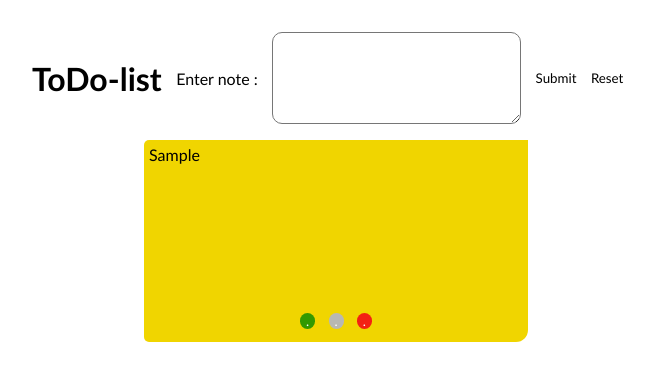
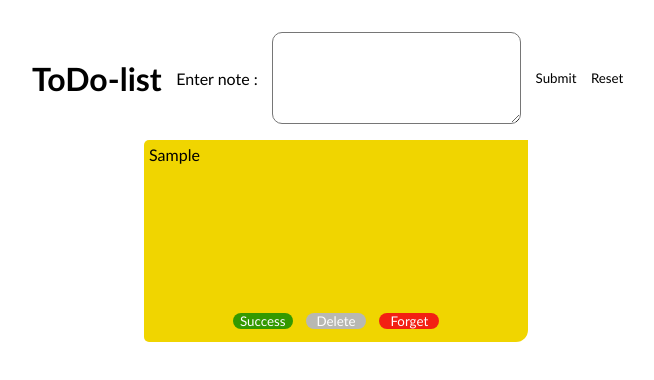
Before and after one commit to Ashkantvn/todo-list, a React (Create React App) app: page / in a window 1280 px wide. Both pictures are taken after typing "Sample" into the empty fields and a click on the button "Submit". Shown: the top 380 px of the page, without its empty margins (0-654 px from the left). Built offline with nearby package versions, Linux system fonts and the light colour scheme; the HTML template or start-up script is replaced by a standard one.

Commit message:
create buttons of item functions and edit style

```diff
--- a/src/parts/item/item.tsx
+++ b/src/parts/item/item.tsx
@@ -1,16 +1,32 @@
-import { FC } from "react";
+import { FC, useState } from "react";
 import "./style/item.css"
 import { propsOfItem } from "../../context/interface";
 
 
 const Item :FC<propsOfItem>= ({note}) => {
+  const [success , setSuccess] = useState<boolean>(false);
+  const [forget , setforget] = useState<boolean>(false);
+  const [del , setDel] = useState<boolean>(false);
+
+  const styleOfMainDiv:()=>string = ()=>{
+    if(success){
+      return "item success";
+    }if(forget){
+      return "item danger";
+    }if(del){
+      return "del-item";
+    }else{
+      return "item";
+    }
+  }
+
   return (
     <>
-      <div className="item">
+      <div className={styleOfMainDiv()}>
         <p data-testid="note-of-props">{note}</p>
-        <button className="success-button">.</button>
-        <button className="del-button" >.</button>
-        <button className="danger-button">.</button>
+        <button onClick={()=>{setSuccess(success=>!success)}} className="success">Success</button>
+        <button onClick={()=>{setDel(success=>!success)}} className="del" >Delete</button>
+        <button onClick={()=>{setforget(forget=>!forget)}}className="danger">Forget</button>
       </div>
     </>
   );
--- a/src/parts/item/style/item.css
+++ b/src/parts/item/style/item.css
@@ -4,11 +4,16 @@
   padding-bottom: 10px;
   border-radius: 5px 0 12px 5px;
   height: 12em;
+  transition: 250ms;
 }
 @media screen and (min-width: 768px) {
   .item {
     width: 24em;
   }
+}
+
+.del-item {
+  display: none;
 }
 
 .item > p {
@@ -19,21 +24,21 @@
 }
 
 .item > button {
-  width: 15px;
+  width: 60px;
   margin: 0 0.5em;
   border: none;
   border-radius: 30px;
   color: #fefefe;
 }
 
-.success-button {
+.success {
   background-color: #339900;
 }
 
-.del-button {
+.del {
   background-color: #b8b8b3;
 }
 
-.danger-button {
+.danger {
   background-color: #f32013;
 }/*# sourceMappingURL=item.css.map */
--- a/src/parts/item/style/item.scss
+++ b/src/parts/item/style/item.scss
@@ -4,29 +4,34 @@
     padding-bottom: 10px;
     border-radius: 5px 0 12px 5px;
     height: 12em;
+    transition: 250ms;
     @media screen and (min-width:768px) {
         width: 24em;
     }
+}
+.del-item{
+    display: none;
 }
 .item>p{
     text-align: start;
     padding: 5px;
     height: 10em;
     overflow-y: scroll ;
+
 }
 .item>button{
-    width:15px;
+    width:60px;
     margin:0 0.5em;
     border: none;
     border-radius: 30px;
     color: #fefefe;
 }
-.success-button{
+.success{
     background-color: #339900;
 }
-.del-button{
+.del{
     background-color: #b8b8b3;
 }
-.danger-button{
+.danger{
     background-color: #f32013;
 }
```
Also changed, not shown: 1 other file (tests, documents, lock files or other folders).
